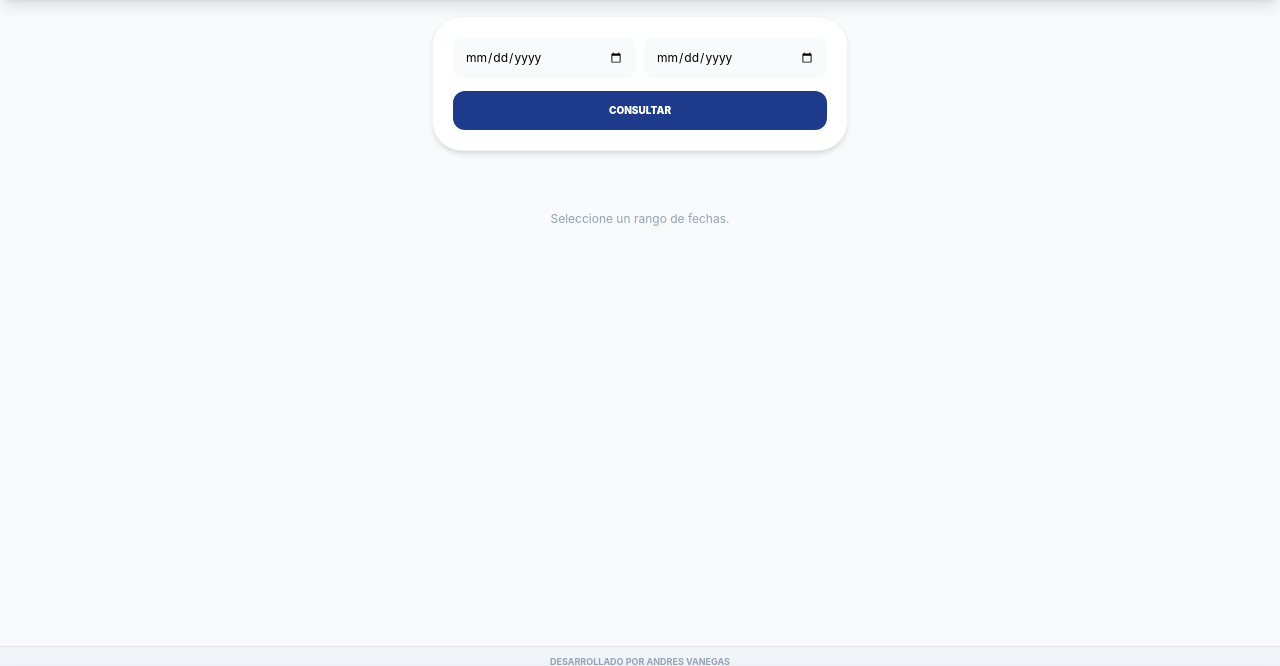
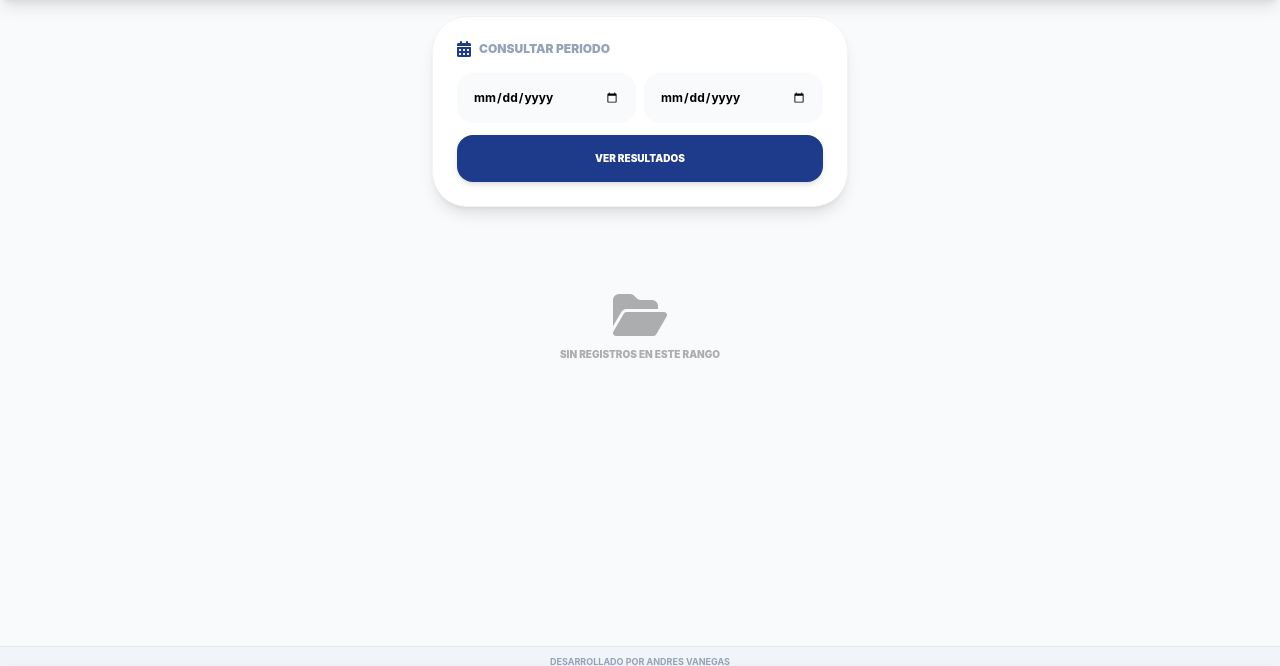
Before and after one commit to XY07-v/TRADE, a Python web app: template templates/registros.html in a window 1280 px wide. Shown: the part 60-726 px from the top of the page. Run offline with Jinja, Linux system fonts and the light colour scheme; the template is opened without the code that fills it, so the values that code supplies are empty; some libraries are stand-ins or nearby versions.

Commit message:
Update registros.html

```diff
--- a/templates/registros.html
+++ b/templates/registros.html
@@ -1,35 +1,55 @@
 {% extends "base.html" %}
 {% block content %}
 <div class="space-y-5">
-    <div class="bg-white p-5 rounded-[30px] shadow-md border border-slate-100">
+    <div class="bg-white p-6 rounded-[35px] shadow-lg border border-slate-100">
+        <div class="flex items-center gap-2 mb-4">
+            <i class="fa-solid fa-calendar-days text-blue-900"></i>
+            <h3 class="text-xs font-black text-slate-400 uppercase">Consultar Periodo</h3>
+        </div>
         <form action="/registros" method="GET" class="space-y-3">
             <div class="grid grid-cols-2 gap-2">
-                <input type="date" name="f_inicio" value="{{ f_inicio }}" class="w-full p-3 bg-slate-50 rounded-xl text-xs border-none" required>
-                <input type="date" name="f_fin" value="{{ f_fin }}" class="w-full p-3 bg-slate-50 rounded-xl text-xs border-none" required>
+                <input type="date" name="f_inicio" value="{{ f_inicio }}" class="w-full p-4 bg-slate-50 rounded-2xl text-xs font-bold border-none outline-none" required>
+                <input type="date" name="f_fin" value="{{ f_fin }}" class="w-full p-4 bg-slate-50 rounded-2xl text-xs font-bold border-none outline-none" required>
             </div>
-            <button type="submit" class="w-full bg-blue-900 text-white font-black py-3 rounded-xl uppercase text-[10px]">Consultar</button>
+            <button type="submit" class="w-full bg-blue-900 text-white font-black py-4 rounded-2xl uppercase text-[10px] shadow-md hover:bg-blue-800 transition-all">Ver Resultados</button>
         </form>
         {% if registros %}
-        <a href="{{ url_for('descargar_excel', f_inicio=f_inicio, f_fin=f_fin) }}" class="block mt-2 w-full bg-green-600 text-white text-center font-black py-3 rounded-xl uppercase text-[10px]">📥 Descargar Excel</a>
+        <a href="{{ url_for('descargar_excel', f_inicio=f_inicio, f_fin=f_fin) }}" class="block mt-3 w-full bg-green-600 text-white text-center font-black py-4 rounded-2xl uppercase text-[10px] shadow-sm">
+            <i class="fa-solid fa-file-excel mr-1"></i> Exportar a Excel
+        </a>
         {% endif %}
     </div>
 
-    <div class="space-y-4 pb-24">
+    <div class="space-y-4">
         {% if not registros %}
-            <p class="text-center text-slate-400 text-xs py-10">Seleccione un rango de fechas.</p>
+            <div class="text-center py-16 opacity-30">
+                <i class="fa-solid fa-folder-open text-5xl mb-2"></i>
+                <p class="text-[10px] font-black uppercase">Sin registros en este rango</p>
+            </div>
         {% else %}
             {% for r in registros %}
-            <div class="bg-white p-4 rounded-[30px] shadow-sm border border-slate-100">
-                <div class="flex justify-between text-[9px] mb-2">
-                    <span class="font-black text-blue-900 uppercase">{{ r.funcionario }}</span>
-                    <span class="text-slate-400 font-bold">{{ r.fecha }}</span>
+            <div class="bg-white p-5 rounded-[35px] shadow-md border border-slate-100">
+                <div class="flex justify-between items-center mb-3">
+                    <span class="text-[9px] font-black text-blue-900 bg-blue-50 px-3 py-1 rounded-full uppercase tracking-tighter">{{ r.funcionario }}</span>
+                    <span class="text-[9px] text-slate-400 font-bold italic">{{ r.fecha }}</span>
                 </div>
-                <h3 class="font-bold text-sm text-slate-800">{{ r.poc }}</h3>
-                <p class="text-[10px] text-slate-500 mb-3">{{ r.distancia_mts }}m | {{ r.motivo }}</p>
+                <h3 class="font-black text-slate-800 text-sm leading-tight mb-1">{{ r.poc }}</h3>
+                <div class="flex items-center gap-3 text-[9px] text-slate-400 font-bold uppercase mb-4">
+                    <span><i class="fa-solid fa-hashtag mr-1"></i>{{ r.bmb }}</span>
+                    <span><i class="fa-solid fa-location-dot mr-1"></i>{{ r.distancia_mts }}m</span>
+                </div>
+
+                <div class="bg-slate-50 p-2 rounded-xl text-[8px] font-mono text-slate-500 mb-3 text-center border">
+                    GPS REAL: {{ r.ubicacion_gps_real }}
+                </div>
+
                 <div class="grid grid-cols-2 gap-2">
-                    <img src="/foto/{{ r.foto_maquina_id }}" class="w-full h-32 object-cover rounded-2xl border bg-slate-50">
-                    <img src="/foto/{{ r.foto_fachada_id }}" class="w-full h-32 object-cover rounded-2xl border bg-slate-50">
+                    <img src="/foto/{{ r.foto_maquina_id }}" class="w-full h-32 object-cover rounded-[20px] border shadow-inner">
+                    <img src="/foto/{{ r.foto_fachada_id }}" class="w-full h-32 object-cover rounded-[20px] border shadow-inner">
                 </div>
+                {% if r.observacion %}
+                <p class="mt-4 text-[10px] text-slate-600 bg-slate-50 p-3 rounded-2xl italic border-l-4 border-blue-900 leading-relaxed">"{{ r.observacion }}"</p>
+                {% endif %}
             </div>
             {% endfor %}
         {% endif %}
```
